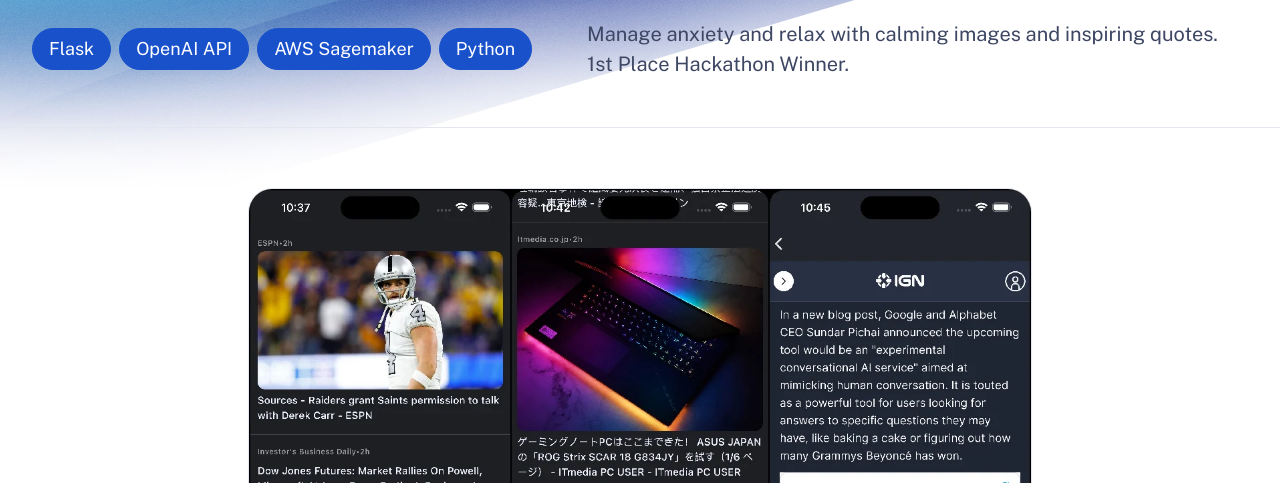
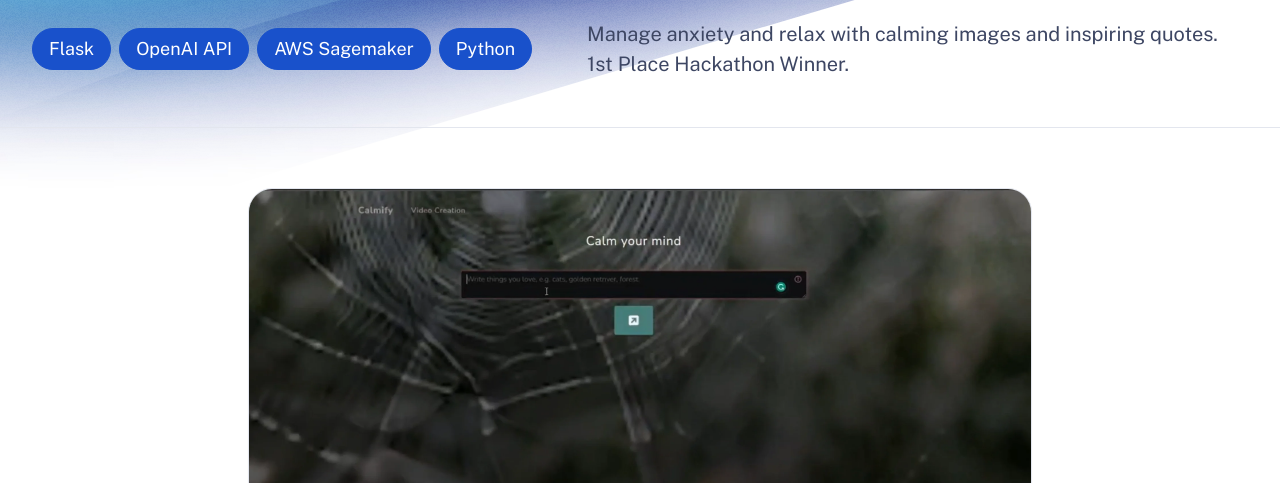
Before and after one commit to CSheppardCodes/.me, an Astro site: page /work/flutter-news in a window 1280 px wide. Shown: the part 317-800 px from the top of the page. Built offline with nearby package versions, Linux system fonts and the light colour scheme; Astro itself is replaced by a stand-in of ours.

Commit message:
add calmify ui.webp

```diff
--- a/src/content/work/Flutter News.md
+++ b/src/content/work/Flutter News.md
@@ -1,7 +1,7 @@
 ---
 title: Calmify 📰
 publishDate: 2023-10-13
-img: /assets/flutter-news.webp
+img: /assets/WebUICalmify.webp
 img_alt: Calmify web UI demo screenshot
 description: |
   Manage anxiety and relax with calming images and inspiring quotes. 1st Place Hackathon Winner.
```
Also changed, not shown: public/assets/WebUICalmify.webp (added).
